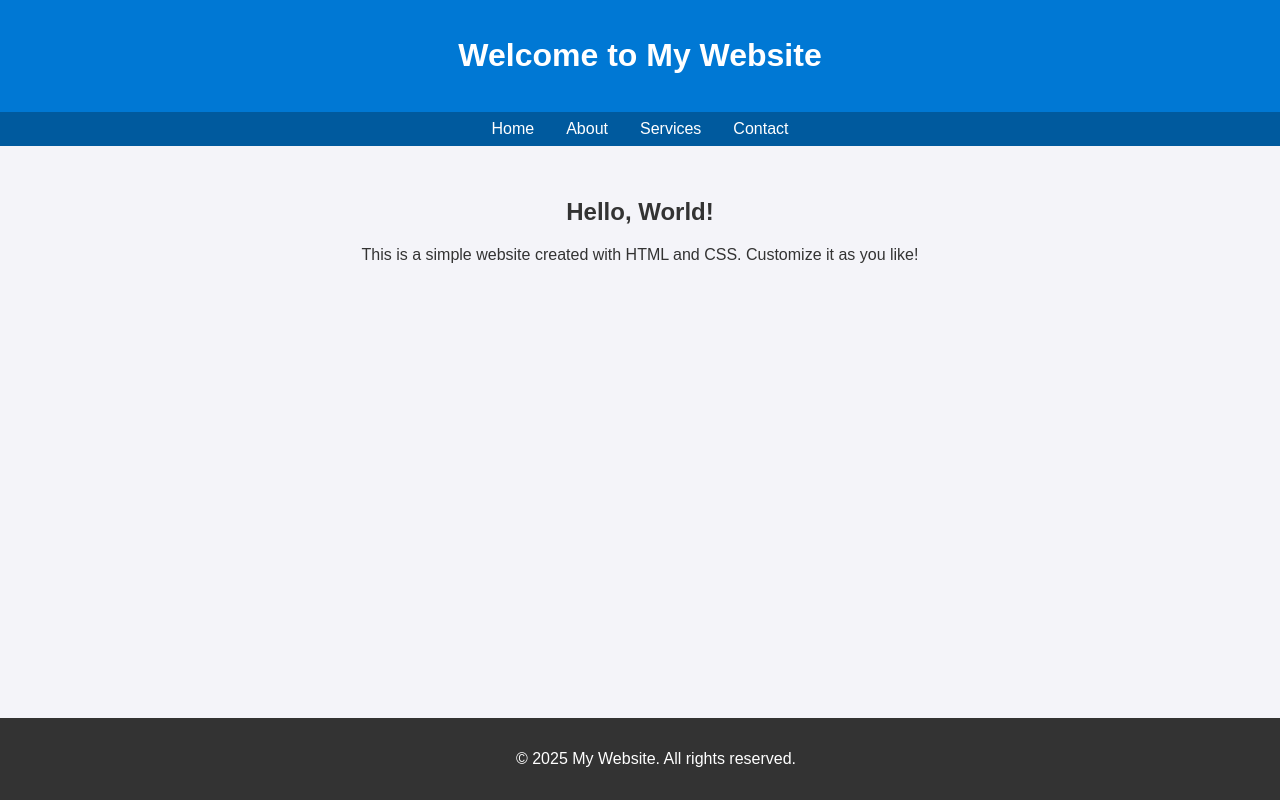
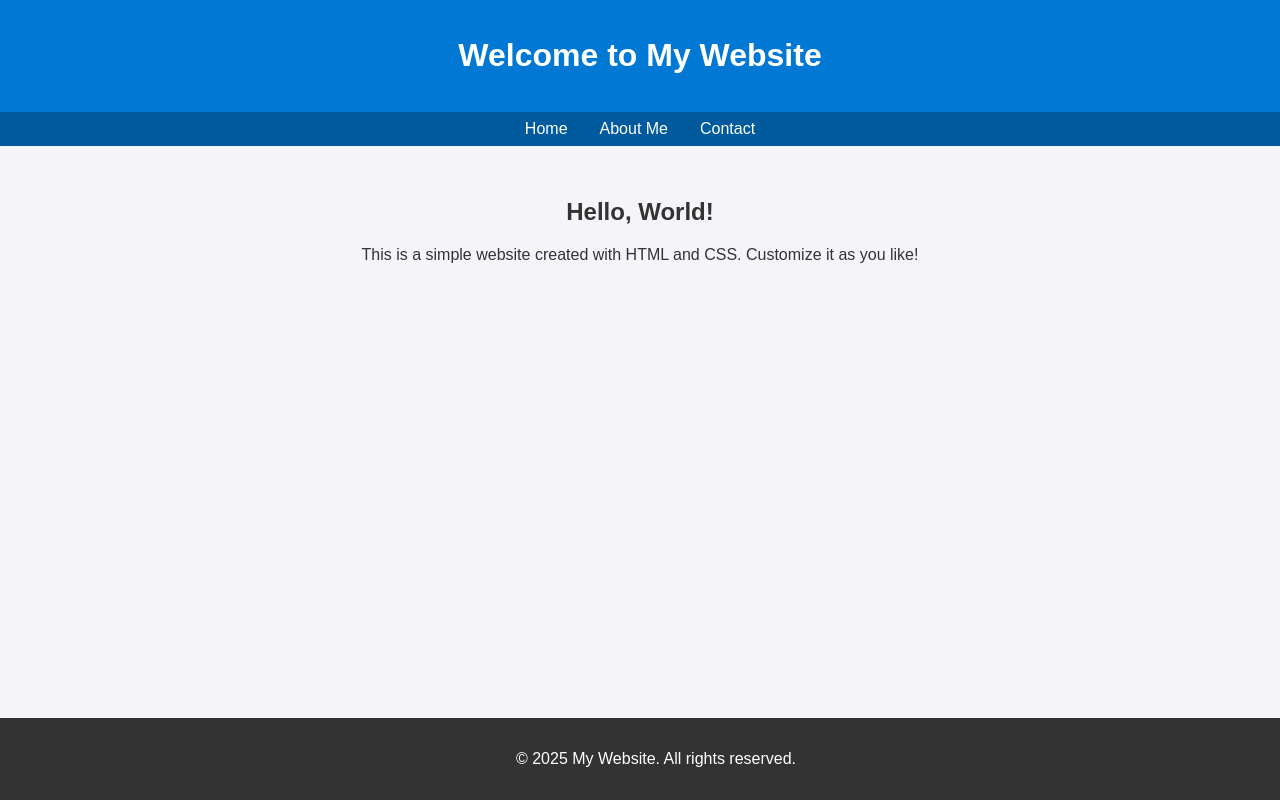
Before and after one commit to DGJohn1/mywebsite, a plain HTML site: page index.html in a window 1280 px wide. Drawn offline with Linux system fonts and the light colour scheme.

Commit message:
Update index.html

```diff
--- a/index.html
+++ b/index.html
@@ -53,8 +53,7 @@
     </header>
     <nav>
         <a href="#">Home</a>
-        <a href="#">About</a>
-        <a href="#">Services</a>
+        <a href="#">About Me</a>
         <a href="#">Contact</a>
     </nav>
     <main>
```
